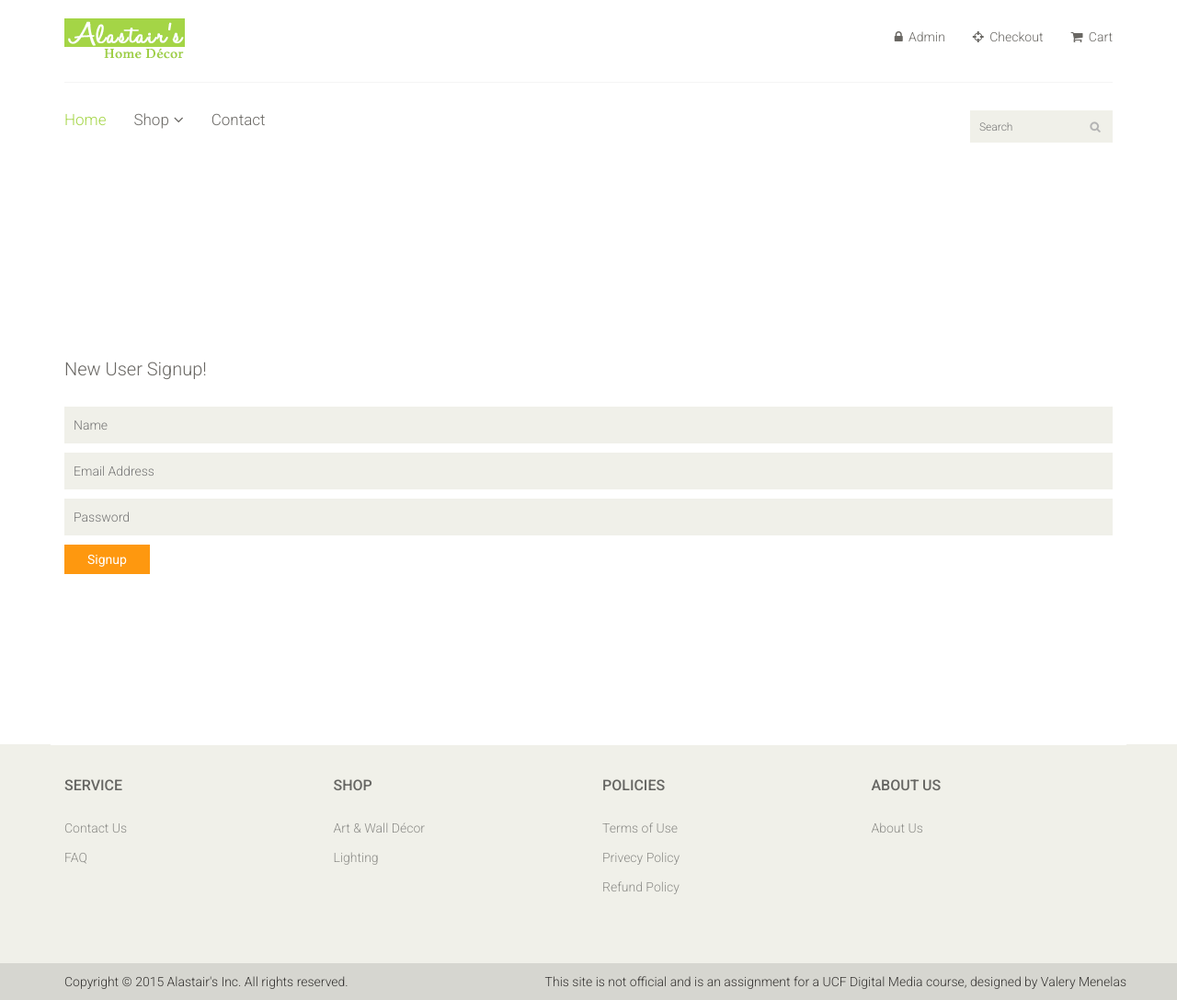
After one commit to valerymenelas/alastairs, a PHP site: page /register.php in a window 1280 px wide. The commit adds this page. Shown: the whole page at 92% size. Run offline with PHP 8.4, Linux system fonts and the light colour scheme; data comes from the database, SQL or seed files in the repository.

Commit message:
current files
current

```diff
--- a/art-wall-decor.php
+++ b/art-wall-decor.php
@@ -12,7 +12,7 @@
 						<div class="panel-group category-products" id="accordian"><!--category-productsr-->
 							<div class="panel panel-default">
 								<div class="panel-heading">
-									<h4 class="panel-title"><a href="art_wall_decor.php">Art & Wall Décor</a></h4>
+									<h4 class="panel-title"><a href="art-wall-decor.php">Art & Wall Décor</a></h4>
 								</div>
 							</div>
 
@@ -24,7 +24,7 @@
 							</div>
 							<div class="panel panel-default">
 								<div class="panel-heading">
-									<h4 class="panel-title"><a href="rugs_curtains.php">Rugs & Curtains</a></h4>
+									<h4 class="panel-title"><a href="rugs-curtains.php">Rugs & Curtains</a></h4>
 								</div>
 							</div>
 							<div class="panel panel-default">
--- a/clocks.php
+++ b/clocks.php
@@ -12,7 +12,7 @@
 						<div class="panel-group category-products" id="accordian"><!--category-productsr-->
 							<div class="panel panel-default">
 								<div class="panel-heading">
-									<h4 class="panel-title"><a href="art_wall_decor.php">Art & Wall Décor</a></h4>
+									<h4 class="panel-title"><a href="art-wall-decor.php">Art & Wall Décor</a></h4>
 								</div>
 							</div>
 
@@ -24,7 +24,7 @@
 							</div>
 							<div class="panel panel-default">
 								<div class="panel-heading">
-									<h4 class="panel-title"><a href="rugs_curtains.php">Rugs & Curtains</a></h4>
+									<h4 class="panel-title"><a href="rugs-curtains.php">Rugs & Curtains</a></h4>
 								</div>
 							</div>
 							<div class="panel panel-default">
--- a/includes/header.php
+++ b/includes/header.php
@@ -70,7 +70,6 @@
 								<li class="dropdown"><a href="#">Shop<i class="fa fa-angle-down"></i></a>
                                     <ul role="menu" class="sub-menu">
                                         <li><a href="shop.php">Products</a></li>
-										<li><a href="product-details.php">Product Details</a></li>
 										<li><a href="checkout.php">Checkout</a></li>
 										<li><a href="cart.php">Cart</a></li>
                                     </ul>
--- a/lighting.php
+++ b/lighting.php
@@ -12,7 +12,7 @@
 						<div class="panel-group category-products" id="accordian"><!--category-productsr-->
 							<div class="panel panel-default">
 								<div class="panel-heading">
-									<h4 class="panel-title"><a href="art_wall_decor.php">Art & Wall Décor</a></h4>
+									<h4 class="panel-title"><a href="art-wall-decor.php">Art & Wall Décor</a></h4>
 								</div>
 							</div>
 
@@ -24,7 +24,7 @@
 							</div>
 							<div class="panel panel-default">
 								<div class="panel-heading">
-									<h4 class="panel-title"><a href="rugs_curtains.php">Rugs & Curtains</a></h4>
+									<h4 class="panel-title"><a href="rugs-curtains.php">Rugs & Curtains</a></h4>
 								</div>
 							</div>
 							<div class="panel panel-default">
--- a/product-details.php
+++ b/product-details.php
@@ -8,7 +8,7 @@
 						<div class="panel-group category-products" id="accordian"><!--category-productsr-->
 							<div class="panel panel-default">
 								<div class="panel-heading">
-									<h4 class="panel-title"><a href="art_wall_decor.php">Art & Wall Décor</a></h4>
+									<h4 class="panel-title"><a href="art-wall-decor.php">Art & Wall Décor</a></h4>
 								</div>
 							</div>
 
@@ -20,7 +20,7 @@
 							</div>
 							<div class="panel panel-default">
 								<div class="panel-heading">
-									<h4 class="panel-title"><a href="rugs_curtains.php">Rugs & Curtains</a></h4>
+									<h4 class="panel-title"><a href="rugs-curtains.php">Rugs & Curtains</a></h4>
 								</div>
 							</div>
 							<div class="panel panel-default">
--- /dev/null
+++ b/register.php
@@ -0,0 +1,86 @@
+<?php include ("includes/header.php"); ?>
+
+	<section id="form"><!--form-->
+		<div class="container">
+			<div class="row">
+				<div class="col-lg-12">
+					<div class="signup-form"><!--sign up form-->
+						<h2>New User Signup!</h2>
+						<form action="#">
+							<input type="text" placeholder="Name"/>
+							<input type="email" placeholder="Email Address"/>
+							<input type="password" placeholder="Password"/>
+							<button type="submit" class="btn btn-default">Signup</button>
+						</form>
+					</div><!--/sign up form-->
+				</div>
+			</div>
+		</div>
+	</section><!--/form-->
+
+
+	<footer id="footer"><!--Footer-->
+
+		<div class="footer-widget">
+			<div class="container">
+				<div class="row">
+					<div class="col-sm-3">
+						<div class="single-widget">
+							<h2>Service</h2>
+							<ul class="nav nav-pills nav-stacked">
+								<li><a href="contact-us.php">Contact Us</a></li>
+								<li><a href="#">FAQ</a></li>
+							</ul>
+						</div>
+					</div>
+					<div class="col-sm-3">
+						<div class="single-widget">
+							<h2>Shop</h2>
+							<ul class="nav nav-pills nav-stacked">
+								<li><a href="#">Art & Wall Décor</a></li>
+								<li><a href="#">Lighting</a></li>
+							</ul>
+						</div>
+					</div>
+					<div class="col-sm-3">
+						<div class="single-widget">
+							<h2>Policies</h2>
+							<ul class="nav nav-pills nav-stacked">
+								<li><a href="#">Terms of Use</a></li>
+								<li><a href="#">Privecy Policy</a></li>
+								<li><a href="#">Refund Policy</a></li>
+							</ul>
+						</div>
+					</div>
+					<div class="col-sm-3">
+						<div class="single-widget">
+							<h2>About Us</h2>
+							<ul class="nav nav-pills nav-stacked">
+								<li><a href="#">About Us</a></li>
+							</ul>
+						</div>
+					</div>
+				</div>
+			</div>
+		</div>
+
+		<div class="footer-bottom">
+			<div class="container">
+				<div class="row">
+					<p class="pull-left">Copyright © 2015 Alastair's Inc. All rights reserved.</p>
+					<p class="pull-right">This site is not official and is an assignment for a UCF Digital Media course, designed by Valery Menelas</p>
+				</div>
+			</div>
+		</div>
+
+	</footer><!--/Footer-->
+
+
+
+    <script src="js/jquery.js"></script>
+	<script src="js/price-range.js"></script>
+	<script src="js/bootstrap.min.js"></script>
+    <script src="js/jquery.prettyPhoto.js"></script>
+    <script src="js/main.js"></script>
+</body>
+</html>
--- a/register/home.php
+++ b/register/home.php
@@ -6,7 +6,7 @@ if(!isset($_SESSION['user']))
 {
 	header("Location: index.php");
 }
-$res=mysql_query("SELECT * FROM alastairsgroup_account WHERE user_id=".$_SESSION['user']);
+$res=mysql_query("SELECT * FROM alastairusers WHERE user_id=".$_SESSION['user']);
 $userRow=mysql_fetch_array($res);
 ?>
 <!DOCTYPE html PUBLIC "-//W3C//DTD XHTML 1.0 Transitional//EN" "http://www.w3.org/TR/xhtml1/DTD/xhtml1-transitional.dtd">
--- a/rugs-curtains.php
+++ b/rugs-curtains.php
@@ -12,7 +12,7 @@
 						<div class="panel-group category-products" id="accordian"><!--category-productsr-->
 							<div class="panel panel-default">
 								<div class="panel-heading">
-									<h4 class="panel-title"><a href="art_wall_decor.php">Art & Wall Décor</a></h4>
+									<h4 class="panel-title"><a href="art-wall-decor.php">Art & Wall Décor</a></h4>
 								</div>
 							</div>
 
@@ -24,7 +24,7 @@
 							</div>
 							<div class="panel panel-default">
 								<div class="panel-heading">
-									<h4 class="panel-title"><a href="rugs_curtains.php">Rugs & Curtains</a></h4>
+									<h4 class="panel-title"><a href="rugs-curtains.php">Rugs & Curtains</a></h4>
 								</div>
 							</div>
 							<div class="panel panel-default">
--- a/shop.php
+++ b/shop.php
@@ -65,9 +65,9 @@
 							<div class="product-image-wrapper">
 								<div class="single-products">
 									<div class="productinfo text-center">
-                                    <img src="<?php echo $results['image'];?>" alt="Product" />
+                                    <a href="product-details.php?view=<?php echo $results['productID']; ?>"><img src="<?php echo $results['image'];?>" alt="Product" /></a>
                                     <h2>$<?php echo $results['price'];?></h2>
-										<p><?php echo $results['productName'];?></p>
+									<p><a href="product-details.php?view=<?php echo $results['productID']; ?>"><?php echo $results['productName'];?></a></p>
                                     <a href="#" class="btn btn-default add-to-cart"><i class="fa fa-shopping-cart"></i>Add to cart</a>
 									</div>
 								</div>
```
Also changed, not shown: home.php (+18 -13 lines), sign-up.php (added, +106 -0 lines).
